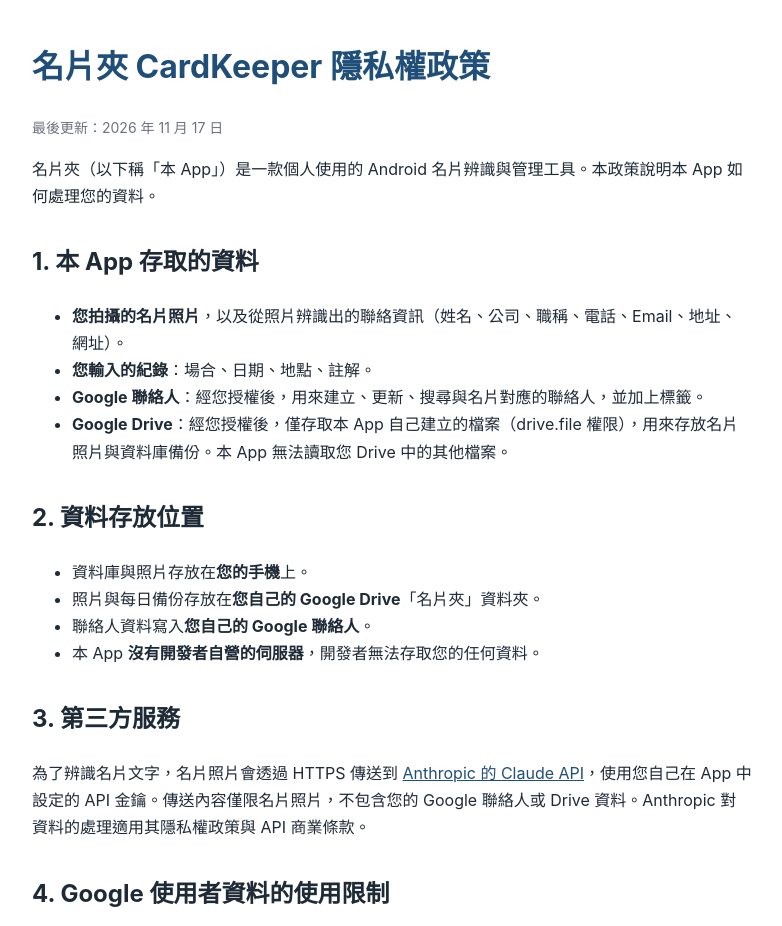
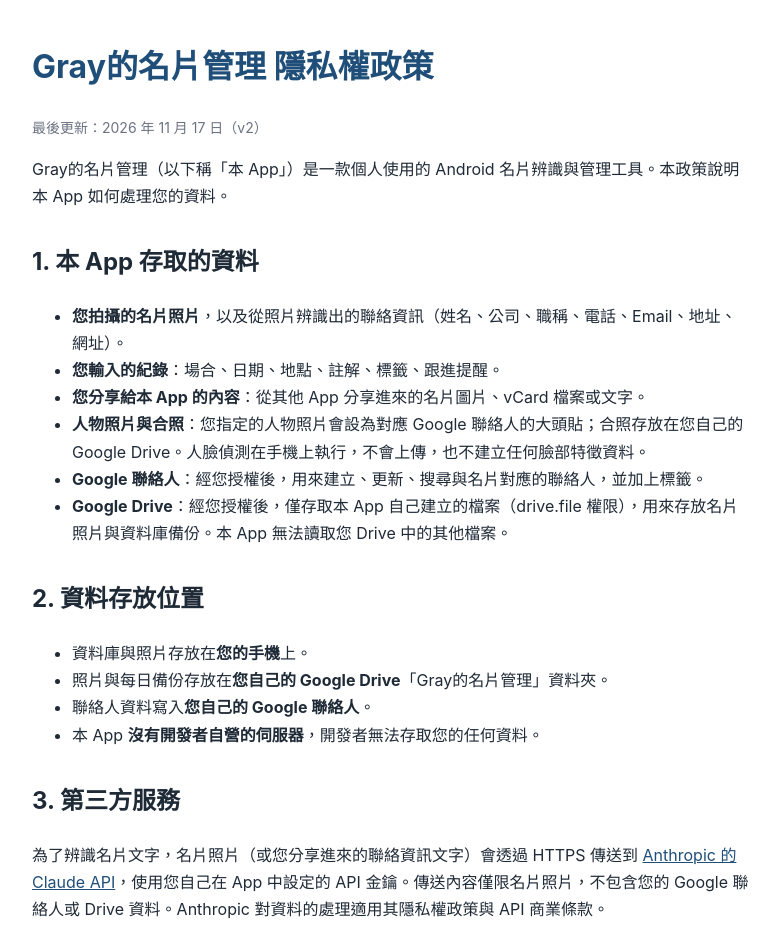
Before and after one commit to Yenchinghui/Yenchinghui.github.io, a plain HTML site: page cardkeeper/privacy.html in a window 1280 px wide. Shown: the top 926 px of the page, without its empty margins (248-1030 px from the left). Drawn offline with Linux system fonts and the light colour scheme.

Commit message:
改名 Gray的名片管理；隱私權政策補上 v2 功能
Co-Authored-By: Claude Opus 5.5 <noreply@anthropic.com>
Claude-Session: https://claude.ai/code/session_01Aef466zcV9D74mkN81yiNL

```diff
--- a/cardkeeper/privacy.html
+++ b/cardkeeper/privacy.html
@@ -3,7 +3,7 @@
 <head>
 <meta charset="utf-8">
 <meta name="viewport" content="width=device-width, initial-scale=1">
-<title>名片夾 CardKeeper — 隱私權政策</title>
+<title>Gray的名片管理 — 隱私權政策</title>
 <style>
   body { font-family: -apple-system, "Noto Sans TC", "Microsoft JhengHei", sans-serif; max-width: 720px; margin: 40px auto; padding: 0 20px; line-height: 1.7; color: #1f2a37; }
   h1 { color: #1F4E79; }
@@ -13,15 +13,17 @@
 </style>
 </head>
 <body>
-  <h1>名片夾 CardKeeper 隱私權政策</h1>
-  <p class="muted">最後更新：2026 年 11 月 17 日</p>
+  <h1>Gray的名片管理 隱私權政策</h1>
+  <p class="muted">最後更新：2026 年 11 月 17 日（v2）</p>
 
-  <p>名片夾（以下稱「本 App」）是一款個人使用的 Android 名片辨識與管理工具。本政策說明本 App 如何處理您的資料。</p>
+  <p>Gray的名片管理（以下稱「本 App」）是一款個人使用的 Android 名片辨識與管理工具。本政策說明本 App 如何處理您的資料。</p>
 
   <h2>1. 本 App 存取的資料</h2>
   <ul>
     <li><strong>您拍攝的名片照片</strong>，以及從照片辨識出的聯絡資訊（姓名、公司、職稱、電話、Email、地址、網址）。</li>
-    <li><strong>您輸入的紀錄</strong>：場合、日期、地點、註解。</li>
+    <li><strong>您輸入的紀錄</strong>：場合、日期、地點、註解、標籤、跟進提醒。</li>
+    <li><strong>您分享給本 App 的內容</strong>：從其他 App 分享進來的名片圖片、vCard 檔案或文字。</li>
+    <li><strong>人物照片與合照</strong>：您指定的人物照片會設為對應 Google 聯絡人的大頭貼；合照存放在您自己的 Google Drive。人臉偵測在手機上執行，不會上傳，也不建立任何臉部特徵資料。</li>
     <li><strong>Google 聯絡人</strong>：經您授權後，用來建立、更新、搜尋與名片對應的聯絡人，並加上標籤。</li>
     <li><strong>Google Drive</strong>：經您授權後，僅存取本 App 自己建立的檔案（drive.file 權限），用來存放名片照片與資料庫備份。本 App 無法讀取您 Drive 中的其他檔案。</li>
   </ul>
@@ -29,13 +31,13 @@
   <h2>2. 資料存放位置</h2>
   <ul>
     <li>資料庫與照片存放在<strong>您的手機</strong>上。</li>
-    <li>照片與每日備份存放在<strong>您自己的 Google Drive</strong>「名片夾」資料夾。</li>
+    <li>照片與每日備份存放在<strong>您自己的 Google Drive</strong>「Gray的名片管理」資料夾。</li>
     <li>聯絡人資料寫入<strong>您自己的 Google 聯絡人</strong>。</li>
     <li>本 App <strong>沒有開發者自營的伺服器</strong>，開發者無法存取您的任何資料。</li>
   </ul>
 
   <h2>3. 第三方服務</h2>
-  <p>為了辨識名片文字，名片照片會透過 HTTPS 傳送到 <a href="https://www.anthropic.com/legal/privacy">Anthropic 的 Claude API</a>，使用您自己在 App 中設定的 API 金鑰。傳送內容僅限名片照片，不包含您的 Google 聯絡人或 Drive 資料。Anthropic 對資料的處理適用其隱私權政策與 API 商業條款。</p>
+  <p>為了辨識名片文字，名片照片（或您分享進來的聯絡資訊文字）會透過 HTTPS 傳送到 <a href="https://www.anthropic.com/legal/privacy">Anthropic 的 Claude API</a>，使用您自己在 App 中設定的 API 金鑰。傳送內容僅限名片照片，不包含您的 Google 聯絡人或 Drive 資料。Anthropic 對資料的處理適用其隱私權政策與 API 商業條款。</p>
 
   <h2>4. Google 使用者資料的使用限制</h2>
   <p>本 App 使用與轉移從 Google API 取得的資訊時，會遵守 <a href="https://developers.google.com/terms/api-services-user-data-policy">Google API 服務使用者資料政策</a>，包括其中的「有限使用（Limited Use）」規定。具體而言：</p>
@@ -61,6 +63,6 @@
   <h2>7. 聯絡方式</h2>
   <p>對本政策有任何疑問，請透過 <a href="https://github.com/Yenchinghui">github.com/Yenchinghui</a> 聯絡。</p>
 
-  <p class="muted"><a href="index.html">← 回到名片夾首頁</a></p>
+  <p class="muted"><a href="index.html">← 回到 Gray的名片管理 首頁</a></p>
 </body>
 </html>
```
Also changed, not shown: cardkeeper/index.html (+4 -4 lines), index.html (+1 -1 lines).
